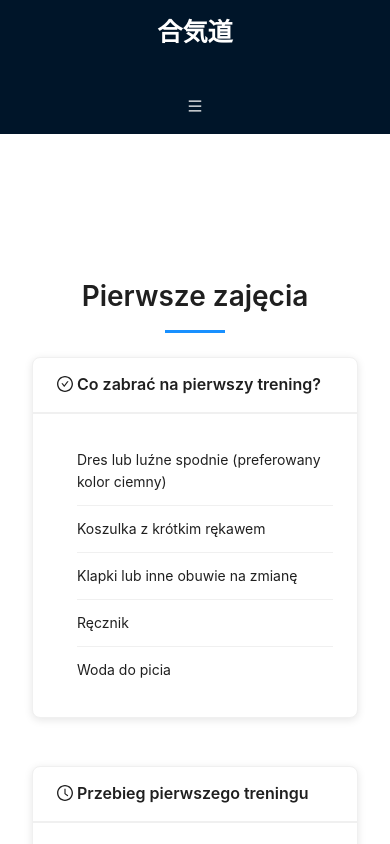
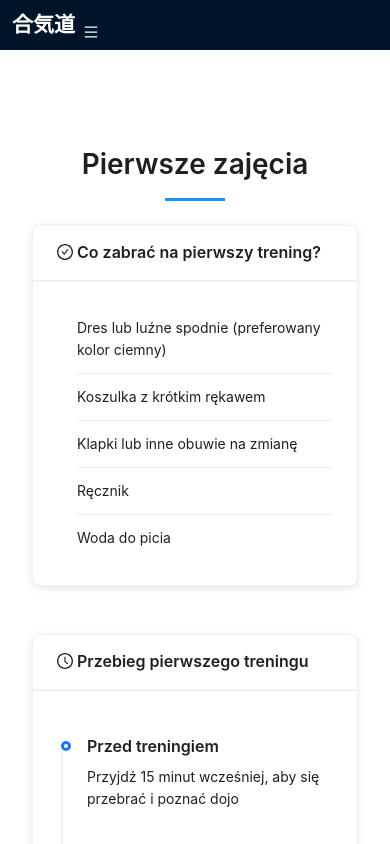
Before and after one commit to HawkPK/bushin.aikido.gda.pl, a React (Create React App) app: page /#/first-class in a window 390 px wide. Shown: the top 844 px of the page. Built offline with nearby package versions, Linux system fonts and the light colour scheme; the HTML template or start-up script is replaced by a standard one.

Commit message:
feat: styling changes

```diff
--- a/src/App.css
+++ b/src/App.css
@@ -151,17 +151,21 @@
 @media (max-width: 768px) {
   .header {
     padding: 0 16px;
-    height: 56px;
-    line-height: 56px;
+    height: 50px;
+    line-height: 50px;
+    position: fixed;
+    top: 0;
   }
 
   .logo {
-    margin: 12px 0;
+    margin: 10px 0;
+    height: 30px;
   }
 
   .content-layout {
     padding: 16px;
-    margin-top: 56px;
+    padding-top: 66px; /* 50px header + 16px padding */
+    margin-top: 0;
   }
 
   .page-title {
@@ -186,13 +190,13 @@
 
 @media (max-width: 576px) {
   .header {
-    flex-direction: column;
-    height: auto;
-    padding: 0;
+    height: 50px;
+    padding: 0 12px;
   }
 
   .logo {
-    margin: 16px auto;
+    margin: 10px 0;
+    font-size: 1.5em;
   }
 
   .header-menu {
@@ -200,7 +204,8 @@
   }
 
   .content-layout {
-    margin-top: 112px;
+    padding-top: 62px; /* 50px header + 12px padding */
+    margin-top: 0;
   }
 }
 
```
